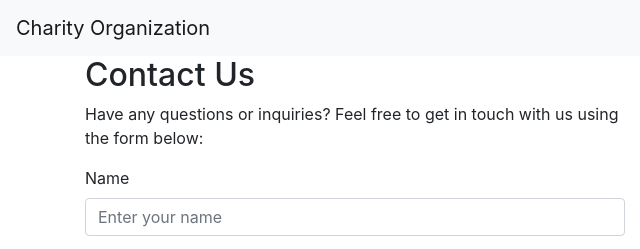
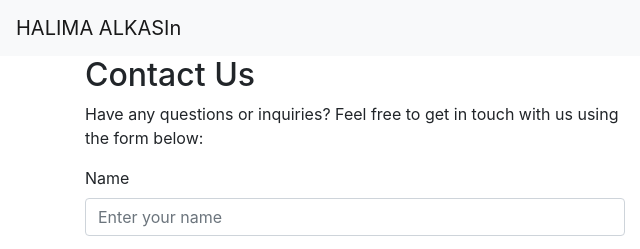
Before and after one commit to aazeezmukhtar/HALIMAALKASIM, a plain HTML site: page contact.html in a window 1280 px wide. Shown: the top 249 px of the page, 0-640 px from the left. Drawn offline with nearby package versions, Linux system fonts and the light colour scheme.

Commit message:
Update contact.html

```diff
--- a/contact.html
+++ b/contact.html
@@ -14,7 +14,7 @@
 
 <header class="static-header">
   <nav class="navbar navbar-expand-lg navbar-light bg-light">
-    <a class="navbar-brand" href="#">Charity Organization</a>
+    <a class="navbar-brand" href="#">HALIMA ALKASIn</a>
     <button class="navbar-toggler" type="button" data-toggle="collapse" data-target="#navbarNav" aria-controls="navbarNav" aria-expanded="false" aria-label="Toggle navigation">
       <span class="navbar-toggler-icon"></span>
     </button>
```
